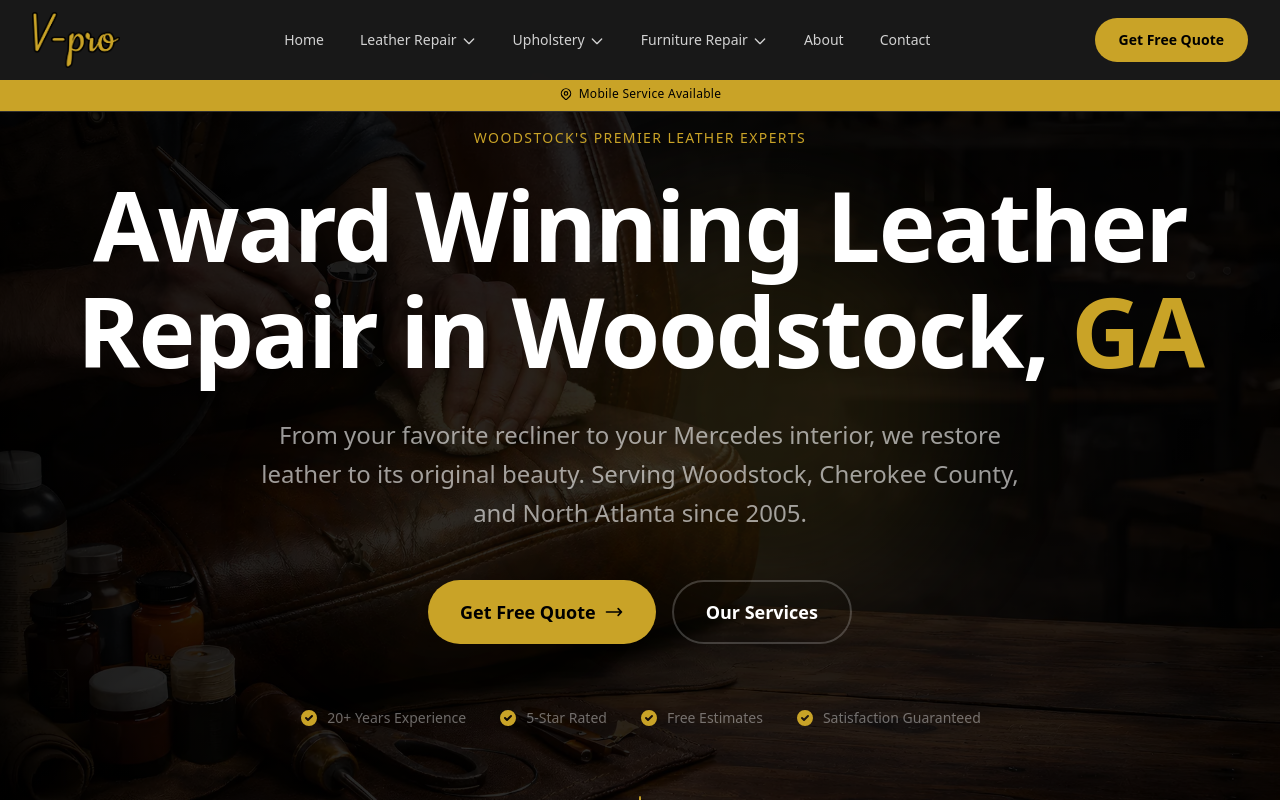
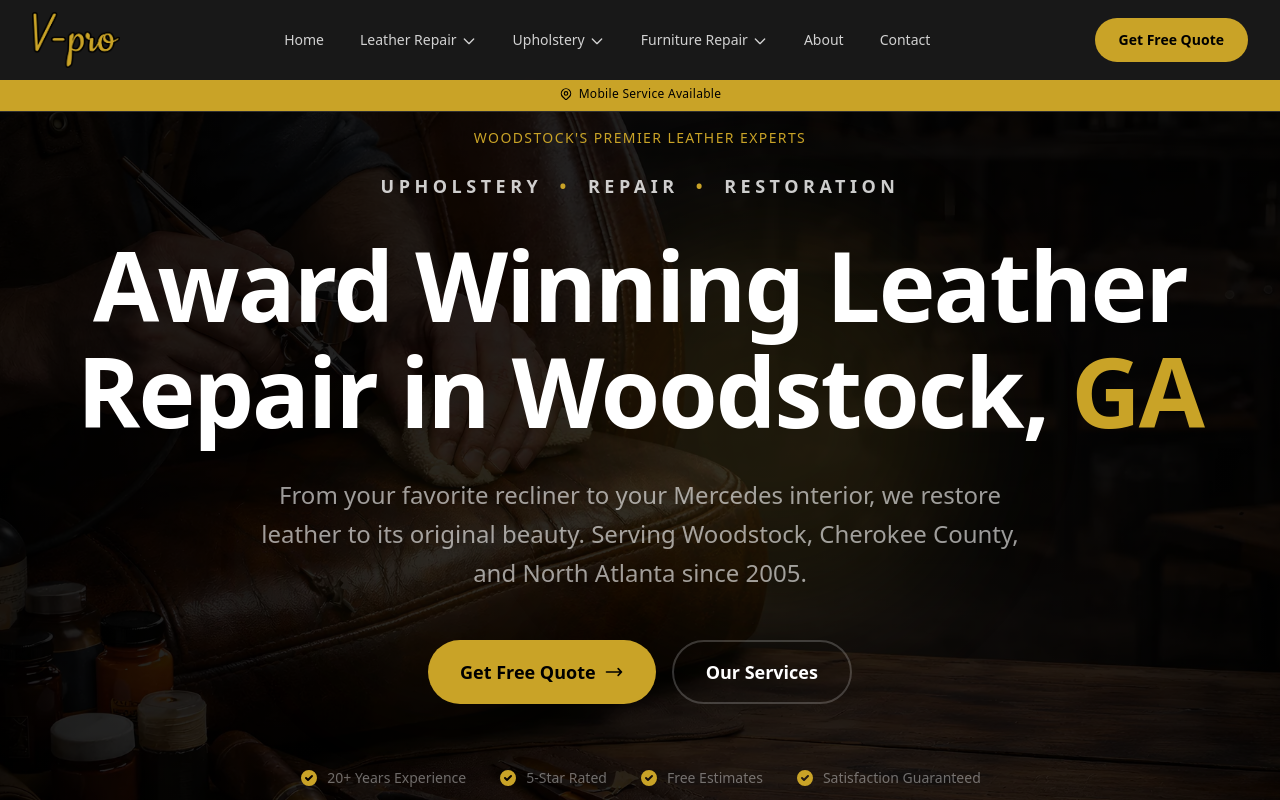
Before and after one commit to Vproleather/vpro, a Next.js app: page / in a window 1280 px wide. Shown: the top 800 px of the page. Built offline with nearby package versions, Linux system fonts and the light colour scheme.

Commit message:
Added hero tagline

```diff
--- a/src/components/Hero.tsx
+++ b/src/components/Hero.tsx
@@ -59,6 +59,10 @@ export default function Hero({
             {subtitle}
           </p>
         )}
+
+        <p className="text-white/80 font-semibold tracking-[0.25em] uppercase text-base md:text-lg mb-8">
+          Upholstery <span className="mx-2 text-[#C9A327]">•</span> Repair <span className="mx-2 text-[#C9A327]">•</span> Restoration
+        </p>
 
         <h1 className="text-5xl md:text-7xl lg:text-8xl font-bold text-white mb-8 tracking-tight">
           {title.split(" ").map((word, i) => (
```
